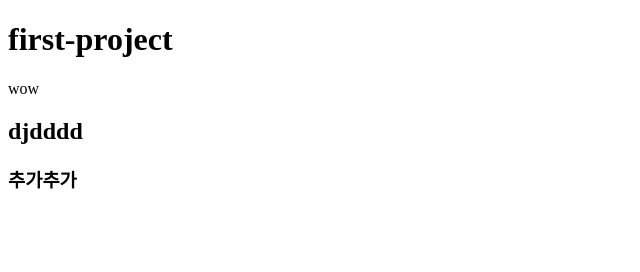
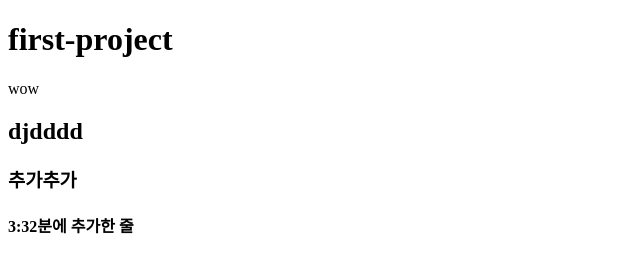
Before and after one commit to ninihim/html-css, a plain HTML site: page index.html in a window 1280 px wide. Shown: the whole page, without its empty margins (0-640 px from the left). Drawn offline with Linux system fonts and the light colour scheme.

Commit message:
third commit

```diff
--- a/index.html
+++ b/index.html
@@ -14,5 +14,7 @@
     <h2>djdddd</h2>
 
     <h3>추가추가</h3>
+
+    <h4>3:32분에 추가한 줄</h4>
   </body>
 </html>
```
